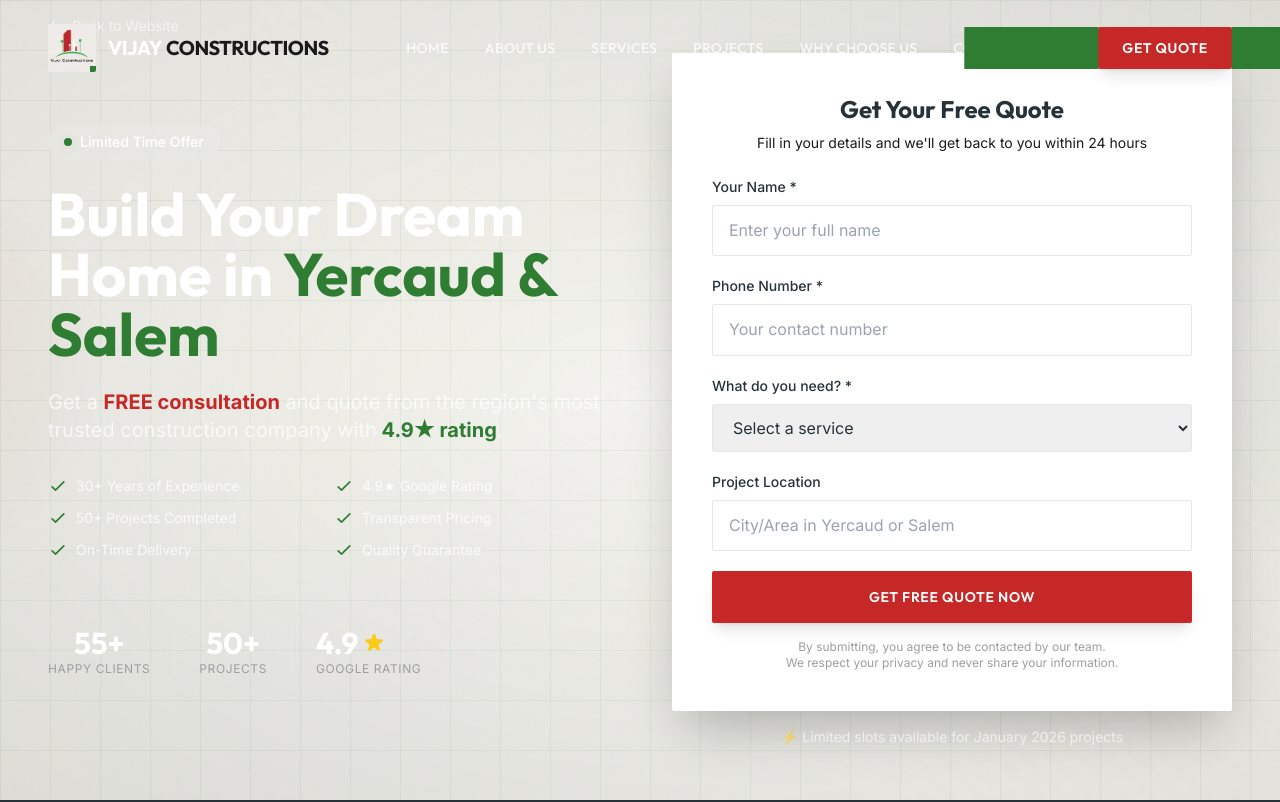
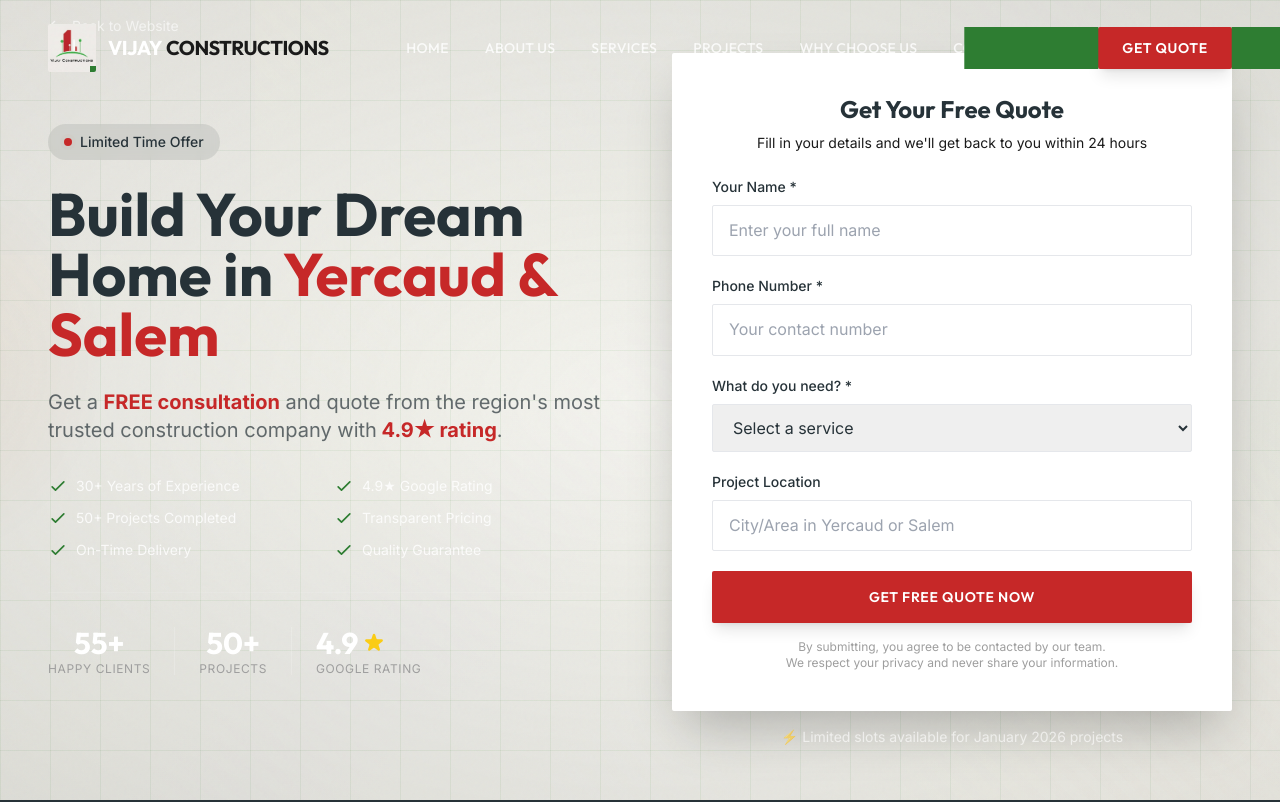
Before and after one commit to dhanushsakthi/VIJAY-CONSTRUCTION, a Next.js app: page /landing in a window 1280 px wide. Shown: the top 802 px of the page. Built offline with nearby package versions, Linux system fonts and the light colour scheme.

Commit message:
Align website theme with visiting card - Gray and White color scheme

```diff
--- a/src/app/globals.css
+++ b/src/app/globals.css
@@ -16,14 +16,15 @@
   --color-brand-green: #2E7D32;
   --color-brand-green-light: #66BB6A;
   --color-brand-green-dark: #1B5E20;
-  --color-white: #FDFCF5;
-  /* Cream background from card */
+  --color-white: #E8E4E0;
+  /* Light beige/gray from card */
 
   /* Neutral Construction Tones */
   --color-concrete: #8D8D8D;
-  --color-concrete-light: #E8E6D9;
-  /* Warmer neutral */
-  --color-concrete-dark: #4A4A4A;
+  --color-concrete-light: #D2CDC6;
+  /* Adjusted warmer gray */
+  --color-concrete-dark: #5A5A5A;
+  /* Charcoal gray from card */
   --color-steel: #2D2D2D;
   /* Darker charcoal */
   --color-steel-light: #424242;
--- a/src/app/landing/LandingContent.tsx
+++ b/src/app/landing/LandingContent.tsx
@@ -69,27 +69,27 @@ export function LandingContent() {
                     {/* Left Content */}
                     <div className="flex flex-col justify-center pt-16 lg:pt-0">
                         {/* Badge */}
-                        <div className="animate-in mb-6 inline-flex w-fit items-center gap-2 rounded-full bg-white/10 px-4 py-2 backdrop-blur-sm">
+                        <div className="animate-in mb-6 inline-flex w-fit items-center gap-2 rounded-full bg-steel-dark/10 px-4 py-2 backdrop-blur-sm">
                             <span className="relative flex h-2 w-2">
-                                <span className="absolute inline-flex h-full w-full animate-ping rounded-full bg-brand-green opacity-75" />
-                                <span className="relative inline-flex h-2 w-2 rounded-full bg-brand-green" />
+                                <span className="absolute inline-flex h-full w-full animate-ping rounded-full bg-brand-red opacity-75" />
+                                <span className="relative inline-flex h-2 w-2 rounded-full bg-brand-red" />
                             </span>
-                            <span className="text-sm font-medium text-white">
+                            <span className="text-sm font-medium text-steel-dark">
                                 Limited Time Offer
                             </span>
                         </div>
 
                         {/* Headline */}
-                        <h1 className="animate-in mb-6 font-display text-4xl font-bold leading-tight text-white md:text-5xl lg:text-6xl">
+                        <h1 className="animate-in mb-6 font-display text-4xl font-bold leading-tight text-steel-dark md:text-5xl lg:text-6xl">
                             Build Your Dream Home in{" "}
-                            <span className="text-brand-green">Yercaud & Salem</span>
+                            <span className="text-brand-red">Yercaud & Salem</span>
                         </h1>
 
                         {/* Subheadline */}
-                        <p className="animate-in mb-8 text-lg text-white/70 md:text-xl">
+                        <p className="animate-in mb-8 text-lg text-steel-dark/70 md:text-xl">
                             Get a <strong className="text-brand-red">FREE consultation</strong> and
                             quote from the region&apos;s most trusted construction company with
-                            <strong className="text-brand-green"> 4.9★ rating</strong>.
+                            <strong className="text-brand-red"> 4.9★ rating</strong>.
                         </p>
 
                         {/* Benefits */}
--- a/src/components/Footer/Footer.tsx
+++ b/src/components/Footer/Footer.tsx
@@ -30,8 +30,8 @@ export function Footer() {
                 className="absolute inset-0 opacity-5"
                 style={{
                     backgroundImage: `
-            linear-gradient(to right, rgba(46, 125, 50, 0.5) 1px, transparent 1px),
-            linear-gradient(to bottom, rgba(46, 125, 50, 0.5) 1px, transparent 1px)
+            linear-gradient(to right, rgba(90, 90, 90, 0.5) 1px, transparent 1px),
+            linear-gradient(to bottom, rgba(90, 90, 90, 0.5) 1px, transparent 1px)
           `,
                     backgroundSize: "40px 40px",
                 }}
--- a/src/components/Navigation/Header.tsx
+++ b/src/components/Navigation/Header.tsx
@@ -60,7 +60,7 @@ export function Header() {
             <header
                 ref={headerRef}
                 className={`fixed left-0 right-0 top-0 z-50 transition-all duration-500 ${isScrolled
-                    ? "bg-white/95 shadow-construction backdrop-blur-md"
+                    ? "bg-[#E8E4E0]/95 shadow-construction backdrop-blur-md"
                     : "bg-transparent"
                     }`}
             >
--- a/tailwind.config.ts
+++ b/tailwind.config.ts
@@ -127,8 +127,8 @@ const config: Config = {
             backgroundImage: {
                 'gradient-radial': 'radial-gradient(var(--tw-gradient-stops))',
                 'blueprint-grid': `
-          linear-gradient(to right, rgba(46, 125, 50, 0.1) 1px, transparent 1px),
-          linear-gradient(to bottom, rgba(46, 125, 50, 0.1) 1px, transparent 1px)
+          linear-gradient(to right, rgba(90, 90, 90, 0.1) 1px, transparent 1px),
+          linear-gradient(to bottom, rgba(90, 90, 90, 0.1) 1px, transparent 1px)
         `,
                 'construction-pattern': `
           repeating-linear-gradient(
```
